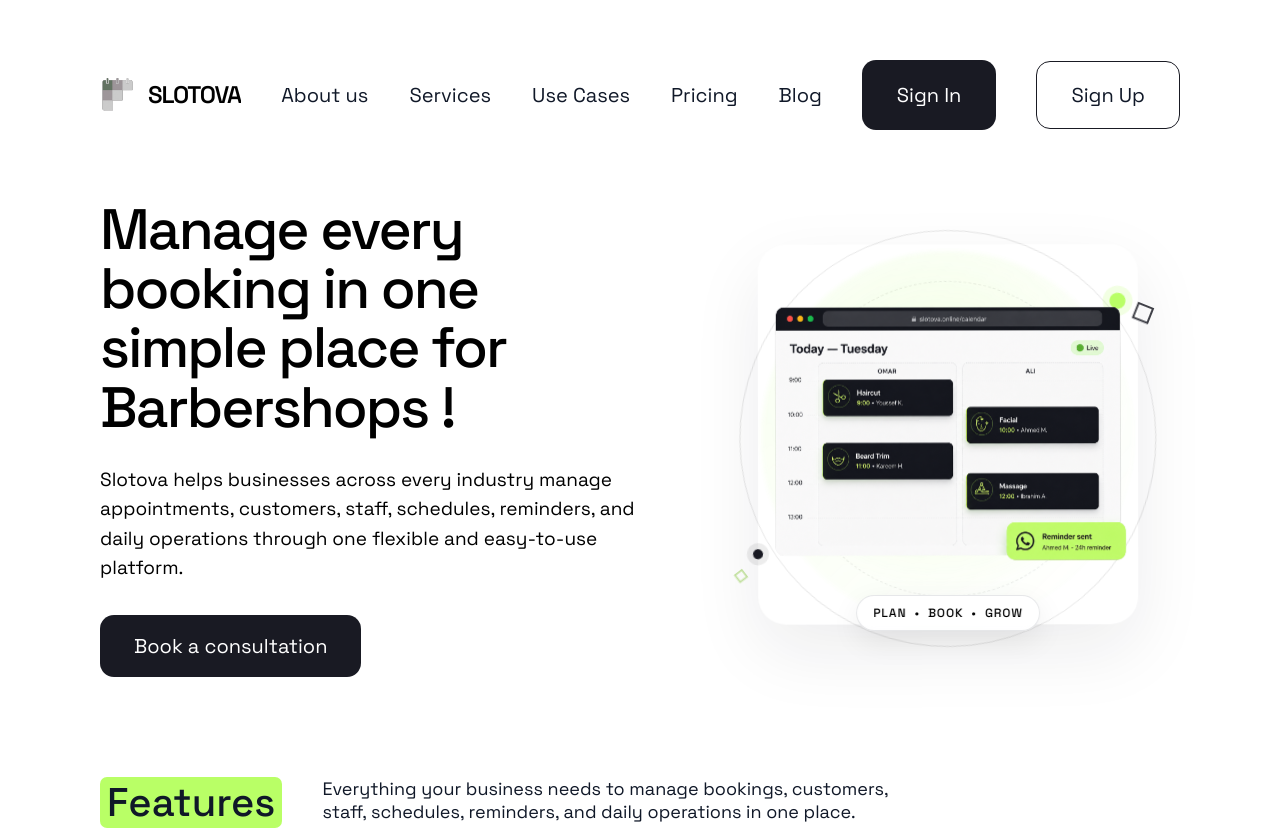
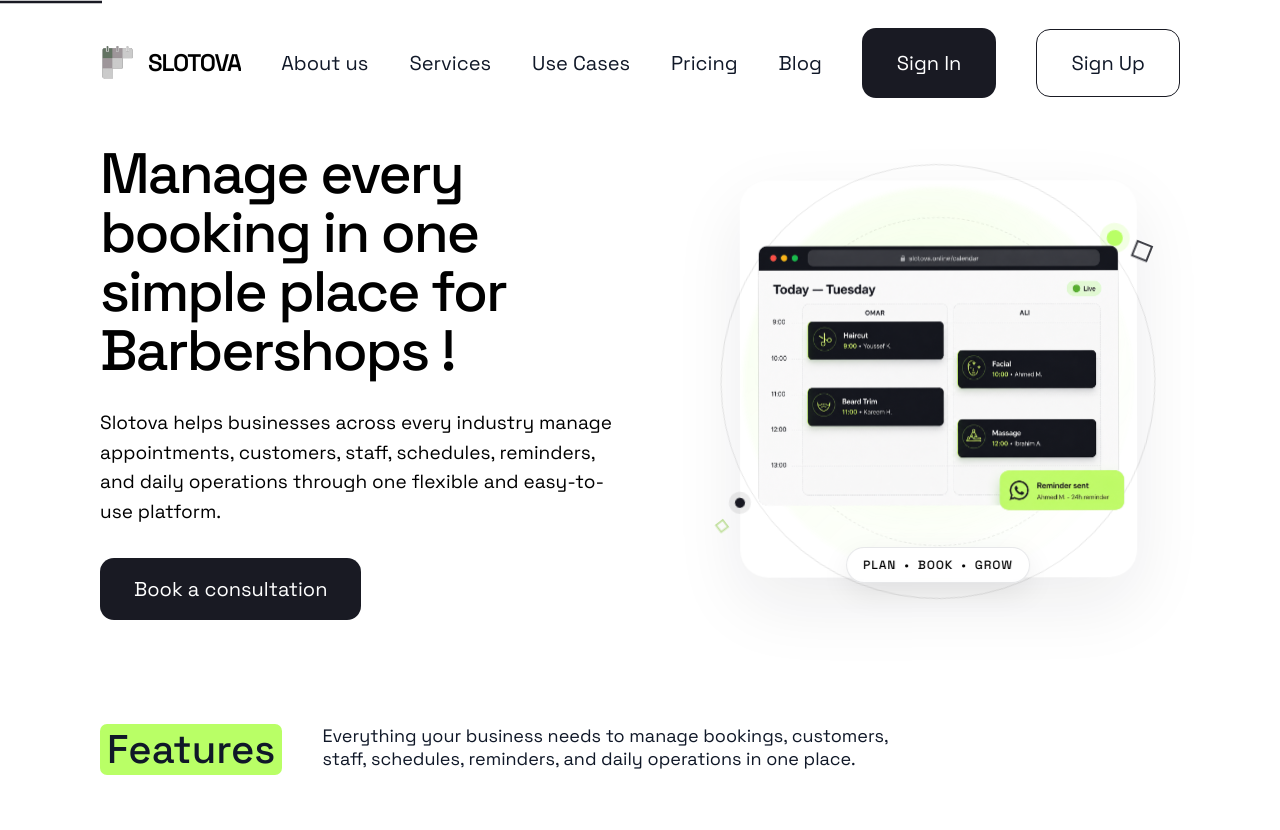
Before and after one commit to ROSHAIL3/seniorproject, a Next.js app: page / in a window 1280 px wide. Shown: the top 830 px of the page. Built offline with nearby package versions, Linux system fonts and the light colour scheme.

Commit message:
hero picture and line animation when scrolling

```diff
--- a/src/app/(landing)/components/Header.tsx
+++ b/src/app/(landing)/components/Header.tsx
@@ -7,7 +7,7 @@
   return (
     <main
       className={cn(
-        "relative mx-auto grid w-full max-w-[1440px] grid-cols-1 items-center gap-x-[72px] gap-y-[48px] px-[100px] max-xl:gap-x-[48px] max-xl:px-[60px] max-md:gap-y-[40px] max-sm:px-[24px] lg:grid-cols-[minmax(0,1.08fr)_minmax(380px,0.92fr)]",
+        "relative mx-auto grid w-full max-w-[1440px] grid-cols-1 items-center gap-x-[72px] gap-y-[48px] px-[100px] max-xl:gap-x-[48px] max-xl:px-[60px] max-md:gap-y-[40px] max-sm:px-[24px] lg:grid-cols-[minmax(0,1.04fr)_minmax(380px,0.96fr)]",
         className
       )}
     >
@@ -33,7 +33,7 @@
           Book a consultation
         </Button>
       </div>
-      <HeroGraphic className="mx-auto max-w-[520px] lg:mr-0" priority />
+      <HeroGraphic className="mx-auto max-w-[570px] lg:mr-0" priority />
     </main>
   );
 }
@@ -48,7 +48,7 @@
   return (
     <div
       className={cn(
-        "slotova-hero-art relative flex aspect-square w-full max-w-[535px] shrink-0 items-center justify-center",
+        "slotova-hero-art relative flex aspect-square w-full max-w-[570px] shrink-0 items-center justify-center",
         className,
       )}
       aria-label="Slotova"
--- /dev/null
+++ b/src/app/(landing)/components/ScrollProgressLine.tsx
@@ -0,0 +1,97 @@
+"use client";
+
+import { useEffect, useRef } from "react";
+
+const INITIAL_PROGRESS = 0.08;
+const INTERPOLATION = 0.14;
+
+export default function ScrollProgressLine() {
+  const lineRef = useRef<SVGSVGElement>(null);
+
+  useEffect(() => {
+    const line = lineRef.current;
+    if (!line) return;
+
+    const reducedMotion = window.matchMedia(
+      "(prefers-reduced-motion: reduce)",
+    );
+    let currentProgress = INITIAL_PROGRESS;
+    let targetProgress = INITIAL_PROGRESS;
+    let animationFrame = 0;
+
+    const calculateProgress = () => {
+      const scrollableHeight =
+        document.documentElement.scrollHeight - window.innerHeight;
+      const pageProgress =
+        scrollableHeight > 0
+          ? Math.min(Math.max(window.scrollY / scrollableHeight, 0), 1)
+          : 0;
+      return INITIAL_PROGRESS + pageProgress * (1 - INITIAL_PROGRESS);
+    };
+
+    const render = (progress: number) => {
+      line.style.transform = `scaleX(${progress})`;
+    };
+
+    const animate = () => {
+      currentProgress +=
+        (targetProgress - currentProgress) * INTERPOLATION;
+
+      if (Math.abs(targetProgress - currentProgress) < 0.001) {
+        currentProgress = targetProgress;
+        render(currentProgress);
+        animationFrame = 0;
+        return;
+      }
+
+      render(currentProgress);
+      animationFrame = window.requestAnimationFrame(animate);
+    };
+
+    const update = () => {
+      targetProgress = calculateProgress();
+
+      if (reducedMotion.matches) {
+        currentProgress = targetProgress;
+        render(currentProgress);
+        return;
+      }
+
+      if (!animationFrame) {
+        animationFrame = window.requestAnimationFrame(animate);
+      }
+    };
+
+    render(INITIAL_PROGRESS);
+    update();
+    window.addEventListener("scroll", update, { passive: true });
+    window.addEventListener("resize", update);
+    reducedMotion.addEventListener("change", update);
+
+    return () => {
+      window.removeEventListener("scroll", update);
+      window.removeEventListener("resize", update);
+      reducedMotion.removeEventListener("change", update);
+      if (animationFrame) window.cancelAnimationFrame(animationFrame);
+    };
+  }, []);
+
+  return (
+    <svg
+      ref={lineRef}
+      aria-hidden="true"
+      viewBox="0 0 1440 4"
+      preserveAspectRatio="none"
+      className="slotova-scroll-progress pointer-events-none fixed inset-x-0 top-0 z-[100000] h-[4px] w-full max-sm:h-[3px]"
+    >
+      <path
+        d="M0 2 H1440"
+        fill="none"
+        stroke="#191a23"
+        strokeWidth="2.5"
+        strokeLinecap="round"
+        vectorEffect="non-scaling-stroke"
+      />
+    </svg>
+  );
+}
--- a/src/app/(landing)/landing.css
+++ b/src/app/(landing)/landing.css
@@ -12,6 +12,12 @@
 
 .slotova-hero-art {
   isolation: isolate;
+}
+
+.slotova-scroll-progress {
+  transform: scaleX(0.08);
+  transform-origin: left center;
+  will-change: transform;
 }
 
 .slotova-hero-halo {
@@ -140,6 +146,10 @@
 }
 
 @media (prefers-reduced-motion: reduce) {
+  .slotova-scroll-progress {
+    will-change: auto;
+  }
+
   .slotova-hero-halo,
   .slotova-hero-orbit,
   .slotova-hero-logo,
--- a/src/app/(landing)/page.tsx
+++ b/src/app/(landing)/page.tsx
@@ -11,12 +11,14 @@
 import Contact from "./components/Contact";
 import Footer from "./components/Footer";
 import ScrollToTop from "./components/ScrollToTop";
+import ScrollProgressLine from "./components/ScrollProgressLine";
 
 export default async function Home() {
   return (
-    <div className="relative pt-[60px] max-sm:pt-[30px]">
+    <div className="relative pt-[28px] max-sm:pt-[18px]">
+      <ScrollProgressLine />
       <NavigationBar />
-      <Header className="mt-[70px] max-sm:mt-[40px]" />
+      <Header className="mt-[42px] max-lg:mt-[36px] max-sm:mt-[24px]" />
       <HeadingSubheading
         className="mt-[100px] max-lg:mt-[80px] max-sm:mt-[60px]"
         heading="Features"
```
